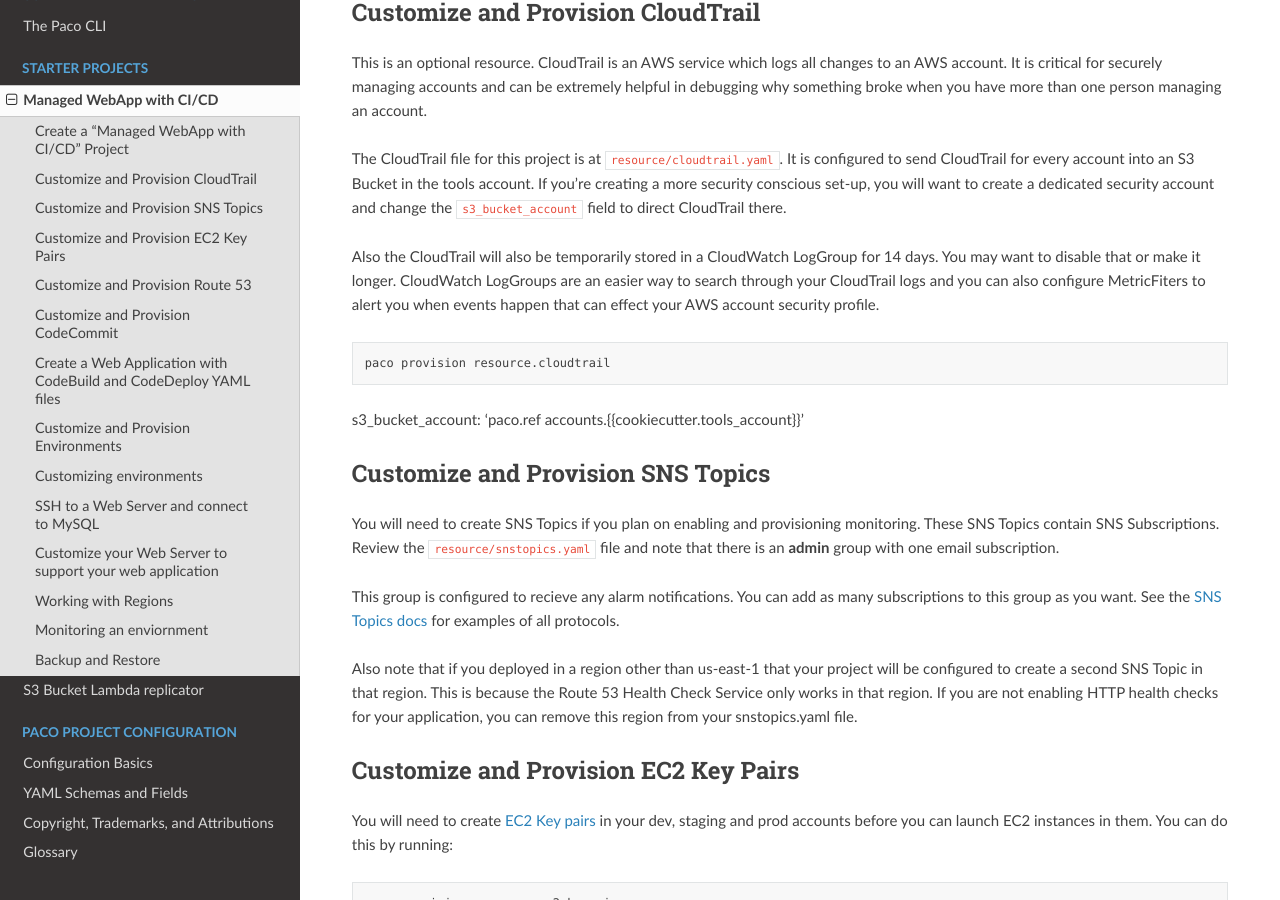
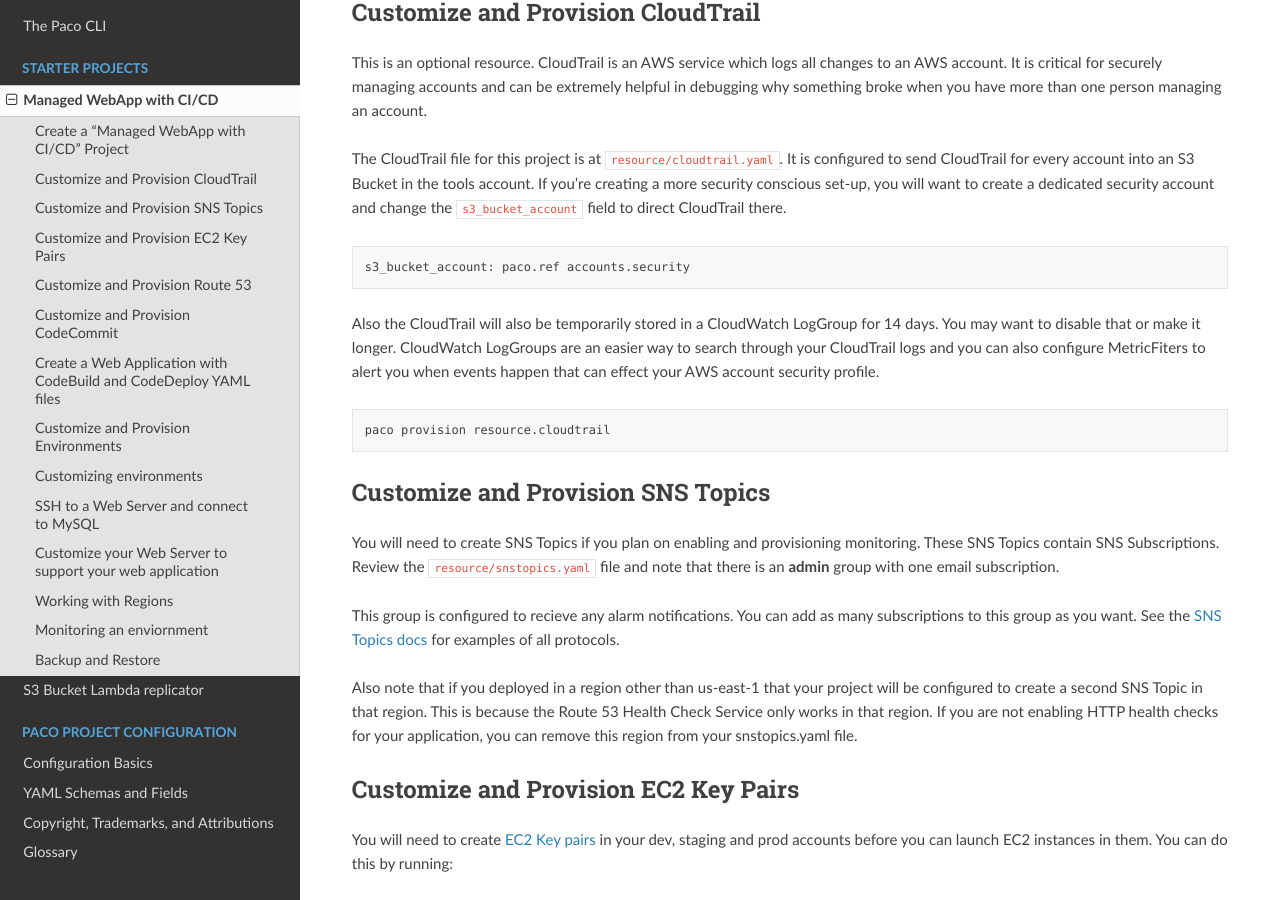
Before and after one commit to waterbear-cloud/paco, a Sphinx documentation site: the page built from docs/start-managed-webapp-cicd.rst, in a window 1280 px wide and 900 px high, scrolled down 905 px. Built offline with Sphinx 7.4.7 and the Read the Docs theme 2.0.0, drawn with Linux system fonts in a browser that asks for light colours.

Commit message:
docs clean-up

```diff
--- a/docs/start-managed-webapp-cicd.rst
+++ b/docs/start-managed-webapp-cicd.rst
@@ -51,6 +51,10 @@
 security conscious set-up, you will want to create a dedicated security account and change the
 ``s3_bucket_account`` field to direct CloudTrail there.
 
+.. code-block:: bash
+
+    s3_bucket_account: paco.ref accounts.security
+
 Also the CloudTrail will also be temporarily stored in a CloudWatch LogGroup for 14 days.
 You may want to disable that or make it longer. CloudWatch LogGroups are an easier way to
 search through your CloudTrail logs and you can also configure MetricFiters to alert you
```
Also changed, not shown: other parts of docs/start-managed-webapp-cicd.rst (+0 -3 lines).
